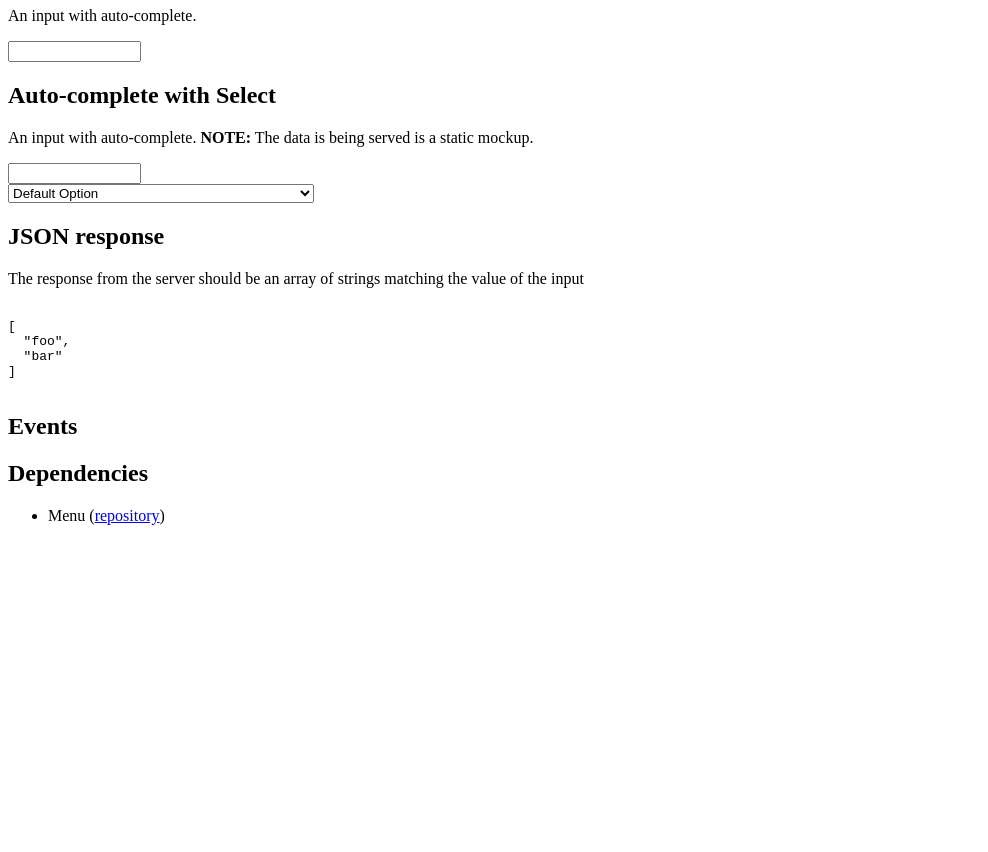
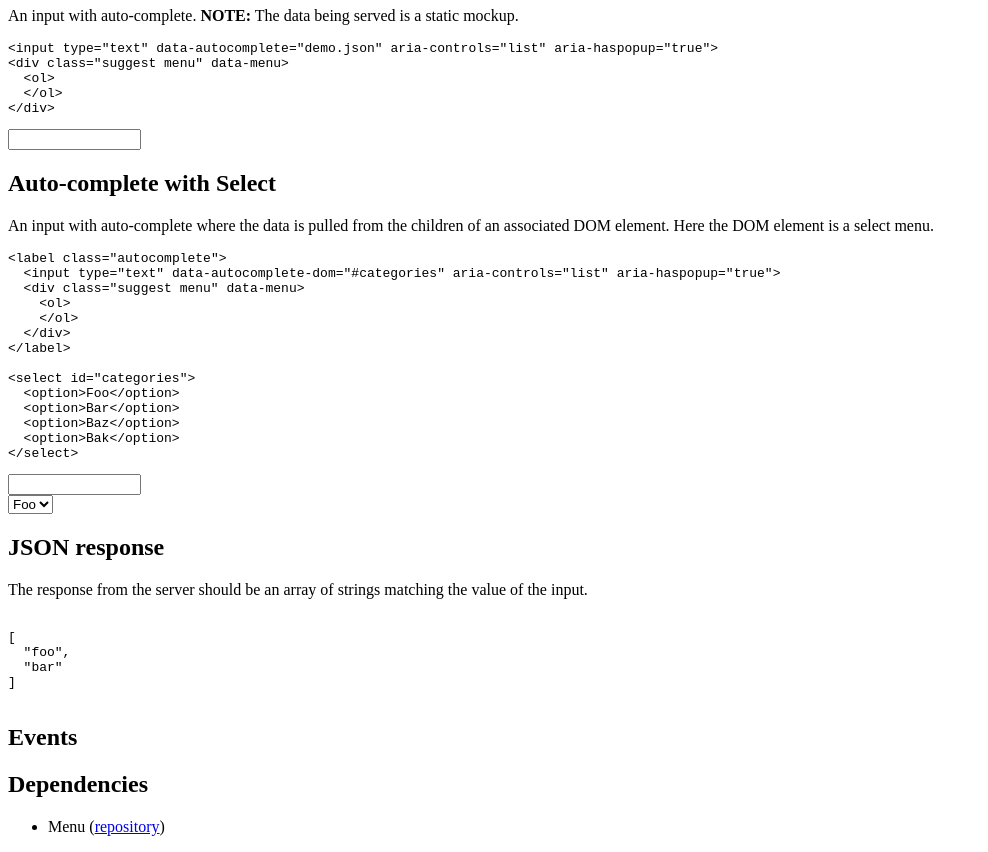
Before and after one commit to filamentgroup/auto-complete, a plain HTML site: page index.html in a window 1280 px wide. Shown: the part 73-925 px from the top of the page, without its empty margins (0-988 px from the left). Before the commit the page ends 800 px from the top, so only its background shows below. Drawn offline with Linux system fonts and the light colour scheme.

Commit message:
code samples

```diff
--- a/index.html
+++ b/index.html
@@ -29,8 +29,16 @@
   </head>
   <body>
     <div class="autocomplete-docs">
-      <h1 class="docs">Auto-complete</h2>
-      <p class="docs-intro">An input with auto-complete.</p>
+      <h1 class="docs">Demos</h2>
+      <p class="docs-intro">An input with auto-complete. <b>NOTE:</b> The data being served is a static mockup.</p>
+
+    <pre>
+&lt;<span class="function-name">input</span> <span class="variable-name">type</span>=<span class="string">"text"</span> <span class="variable-name">data-autocomplete</span>=<span class="string">"demo.json"</span> <span class="variable-name">aria-controls</span>=<span class="string">"list"</span> <span class="variable-name">aria-haspopup</span>=<span class="string">"true"</span>&gt;
+&lt;<span class="function-name">div</span> <span class="variable-name">class</span>=<span class="string">"suggest menu"</span> data-menu&gt;
+  &lt;<span class="function-name">ol</span>&gt;
+  &lt;/<span class="function-name">ol</span>&gt;
+&lt;/<span class="function-name">div</span>&gt;
+</pre>
 
       <input type="text" data-autocomplete="demo.json" aria-controls="list" aria-haspopup="true">
       <div class="suggest menu" data-menu>
@@ -40,7 +48,24 @@
 
       <h2 class="docs">Auto-complete with Select</h2>
 
-      <p class="docs">An input with auto-complete. <b>NOTE:</b> The data is being served is a static mockup.</p>
+      <p class="docs">An input with auto-complete where the data is pulled from the children of an associated DOM element. Here the DOM element is a select menu.</p>
+
+    <pre>
+&lt;<span class="function-name">label</span> <span class="variable-name">class</span>=<span class="string">"autocomplete"</span>&gt;
+  &lt;<span class="function-name">input</span> <span class="variable-name">type</span>=<span class="string">"text"</span> <span class="variable-name">data-autocomplete-dom</span>=<span class="string">"#categories"</span> <span class="variable-name">aria-controls</span>=<span class="string">"list"</span> <span class="variable-name">aria-haspopup</span>=<span class="string">"true"</span>&gt;
+  &lt;<span class="function-name">div</span> <span class="variable-name">class</span>=<span class="string">"suggest menu"</span> data-menu&gt;
+    &lt;<span class="function-name">ol</span>&gt;
+    &lt;/<span class="function-name">ol</span>&gt;
+  &lt;/<span class="function-name">div</span>&gt;
+&lt;/<span class="function-name">label</span>&gt;
+
+&lt;<span class="function-name">select</span> <span class="variable-name">id</span>=<span class="string">"categories"</span>&gt;
+  &lt;<span class="function-name">option</span>&gt;Foo&lt;/<span class="function-name">option</span>&gt;
+  &lt;<span class="function-name">option</span>&gt;Bar&lt;/<span class="function-name">option</span>&gt;
+  &lt;<span class="function-name">option</span>&gt;Baz&lt;/<span class="function-name">option</span>&gt;
+  &lt;<span class="function-name">option</span>&gt;Bak&lt;/<span class="function-name">option</span>&gt;
+&lt;/<span class="function-name">select</span>&gt;
+</pre>
 
       <label class="autocomplete">
         <input type="text" data-autocomplete-dom="#categories" aria-controls="list" aria-haspopup="true">
@@ -53,16 +78,15 @@
       <div class="btn btn-primary btn-select">
         <span class="ki-icon ki-icon-carat-down"></span>
         <select id="categories">
-          <option>Default Option</option>
-          <option>Option 1</option>
-          <option>Option 2</option>
-          <option>Option 3</option>
-          <option>This is a really long option that will be truncated.</option>
+          <option>Foo</option>
+          <option>Bar</option>
+          <option>Baz</option>
+          <option>Bak</option>
         </select>
       </div>
 
       <h2 class="docs">JSON response</h3>
-      <p class="docs">The response from the server should be an array of strings matching the value of the input</p>
+      <p class="docs">The response from the server should be an array of strings matching the value of the input.</p>
       <pre><code>
 [
   "foo",
```
